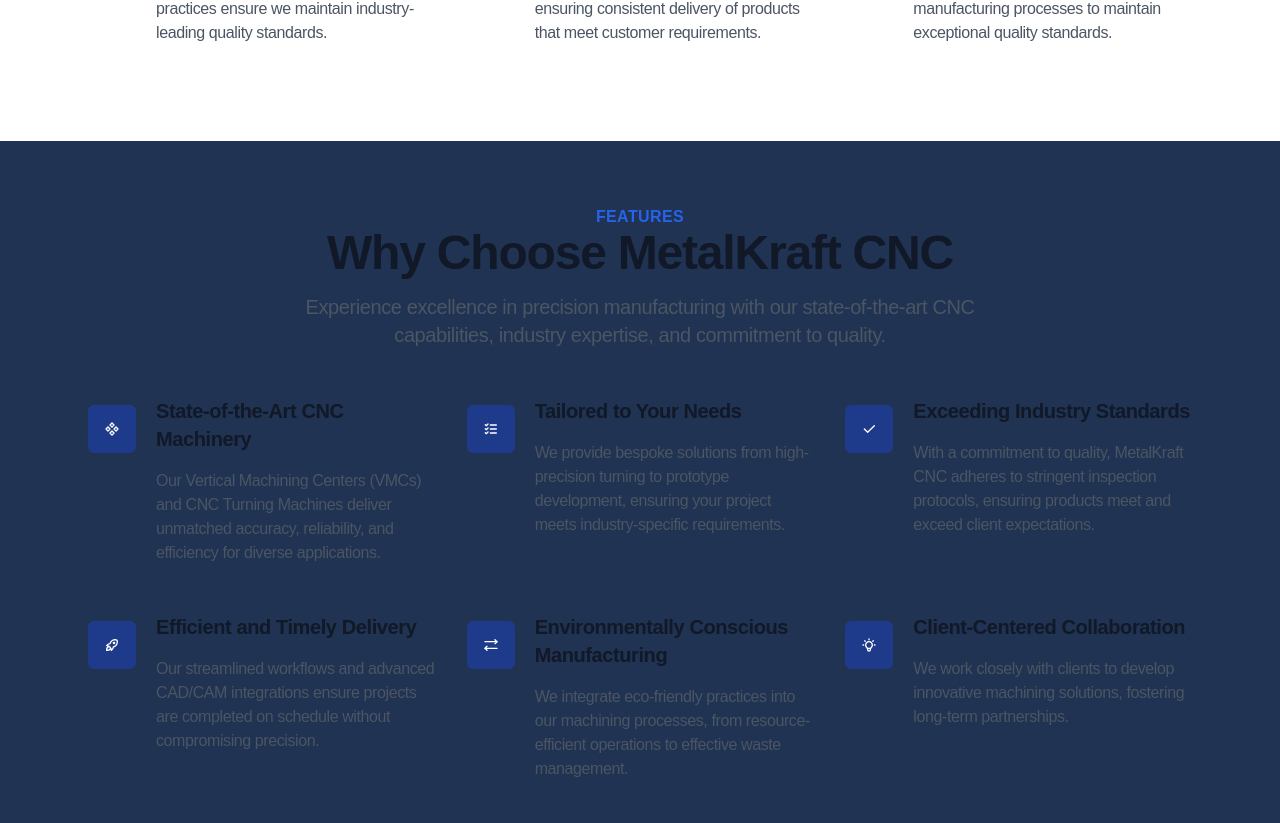
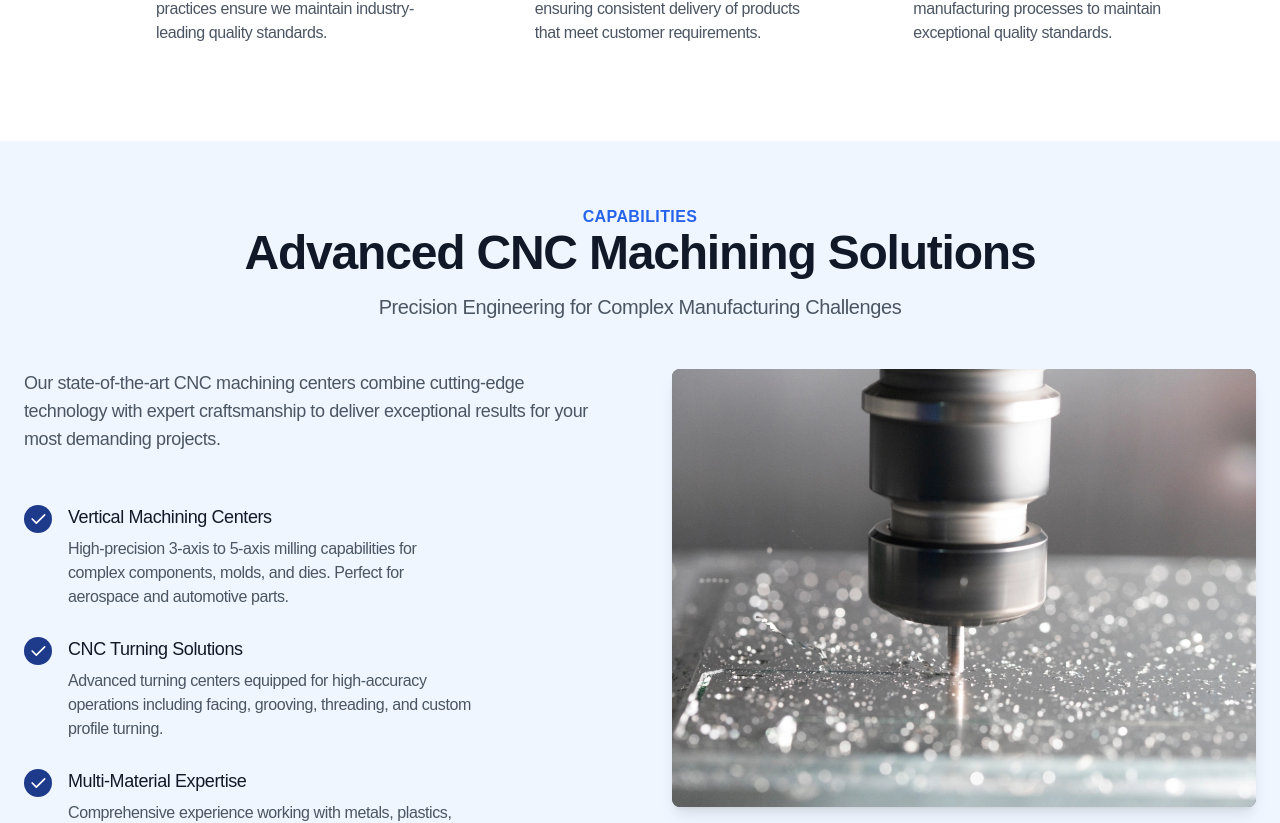
Before and after one commit to sadaf953/Metal-Kraft, a Next.js app: page / in a window 1280 px wide. Shown: the part 1171-1994 px from the top of the page. Built offline with nearby package versions, Linux system fonts and the light colour scheme; a web font is replaced by a local one.

Commit message:
removed the why metal kraft

```diff
--- a/app/page.tsx
+++ b/app/page.tsx
@@ -11,7 +11,6 @@
 
 import {
   callToActionHome,
-  featuresHome,
   featuresQualityStandards,
   heroHome,
   stepsHome,
@@ -30,7 +29,6 @@
     <>
       <Hero {...heroHome} />
       <Features {...featuresQualityStandards} />
-      <Features {...featuresHome} />
       <Content {...contentHomeOne} />
       <Content {...contentHomeTwo} />
       <Features {...featuresAcceptedMaterials} />
--- a/src/shared/data/pages/home.data.tsx
+++ b/src/shared/data/pages/home.data.tsx
@@ -104,70 +104,30 @@
   ],
 };
 
-
-// Features data on Home page *******************
-
-export const featuresHome: FeaturesProps = {
-  id: 'features-on-home',
-  hasBackground: true,
-  columns: 3,
-  className: 'bg-[#203352]',
-  header: {
-    title: (
-      <>
-        Why Choose <span className="whitespace-nowrap">MetalKraft CNC</span>
-      </>
-    ),
-    subtitle:
-      "Experience excellence in precision manufacturing with our state-of-the-art CNC capabilities, industry expertise, and commitment to quality.",
-    tagline: 'Features',
-    className: 'text-gray-100',
-  },
-  items: [
-    {
-      title: 'State-of-the-Art CNC Machinery',
-      description:
-        'Our Vertical Machining Centers (VMCs) and CNC Turning Machines deliver unmatched accuracy, reliability, and efficiency for diverse applications.',
-      icon: IconComponents,
-      className: 'text-gray-100',
-    },
-    {
-      title: 'Tailored to Your Needs',
-      description:
-        'We provide bespoke solutions from high-precision turning to prototype development, ensuring your project meets industry-specific requirements.',
-      icon: IconListCheck,
-      className: 'text-gray-100',
-    },
-    {
-      title: 'Exceeding Industry Standards',
-      description:
-        'With a commitment to quality, MetalKraft CNC adheres to stringent inspection protocols, ensuring products meet and exceed client expectations.',
-      icon: IconCheck,
-      className: 'text-gray-100',
-    },
-    {
-      title: 'Efficient and Timely Delivery',
-      description:
-        'Our streamlined workflows and advanced CAD/CAM integrations ensure projects are completed on schedule without compromising precision.',
-      icon: IconRocket,
-      className: 'text-gray-100',
-    },
-    {
-      title: 'Environmentally Conscious Manufacturing',
-      description:
-        'We integrate eco-friendly practices into our machining processes, from resource-efficient operations to effective waste management.',
-      icon: IconArrowsRightLeft,
-      className: 'text-gray-100',
-    },
-    {
-      title: 'Client-Centered Collaboration',
-      description:
-        'We work closely with clients to develop innovative machining solutions, fostering long-term partnerships.',
-      icon: IconBulb,
-      className: 'text-gray-100',
-    },
-  ],
-};
+// Removed Features data for "Why Choose MetalKraft CNC"
+// export const featuresHome: FeaturesProps = {
+//   id: 'features-on-home',
+//   hasBackground: true,
+//   columns: 3,
+//   className: 'bg-[#203352]',
+//   header: {
+//     title: (
+//       <>Why Choose <span className="whitespace-nowrap">MetalKraft CNC</span></>
+//     ),
+//     subtitle:
+//       "Experience excellence in precision manufacturing with our state-of-the-art CNC capabilities, industry expertise, and commitment to quality.",
+//     tagline: 'Features',
+//     className: 'text-gray-100',
+//   },
+//   items: [
+//     { title: 'State-of-the-Art CNC Machinery', description: 'Our Vertical Machining Centers (VMCs) and CNC Turning Machines deliver unmatched accuracy, reliability, and efficiency for diverse applications.', icon: IconComponents, className: 'text-gray-100', },
+//     { title: 'Tailored to Your Needs', description: 'We provide bespoke solutions from high-precision turning to prototype development, ensuring your project meets industry-specific requirements.', icon: IconListCheck, className: 'text-gray-100', },
+//     { title: 'Exceeding Industry Standards', description: 'With a commitment to quality, MetalKraft CNC adheres to stringent inspection protocols, ensuring products meet and exceed client expectations.', icon: IconCheck, className: 'text-gray-100', },
+//     { title: 'Efficient and Timely Delivery', description: 'Our streamlined workflows and advanced CAD/CAM integrations ensure projects are completed on schedule without compromising precision.', icon: IconRocket, className: 'text-gray-100', },
+//     { title: 'Environmentally Conscious Manufacturing', description: 'We integrate eco-friendly practices into our machining processes, from resource-efficient operations to effective waste management.', icon: IconArrowsRightLeft, className: 'text-gray-100', },
+//     { title: 'Client-Centered Collaboration', description: 'We work closely with clients to develop innovative machining solutions, fostering long-term partnerships.', icon: IconBulb, className: 'text-gray-100', },
+//   ],
+// };
 
 export const featuresAcceptedMaterials: FeaturesProps = {
   id: 'features-accepted-materials',
```
